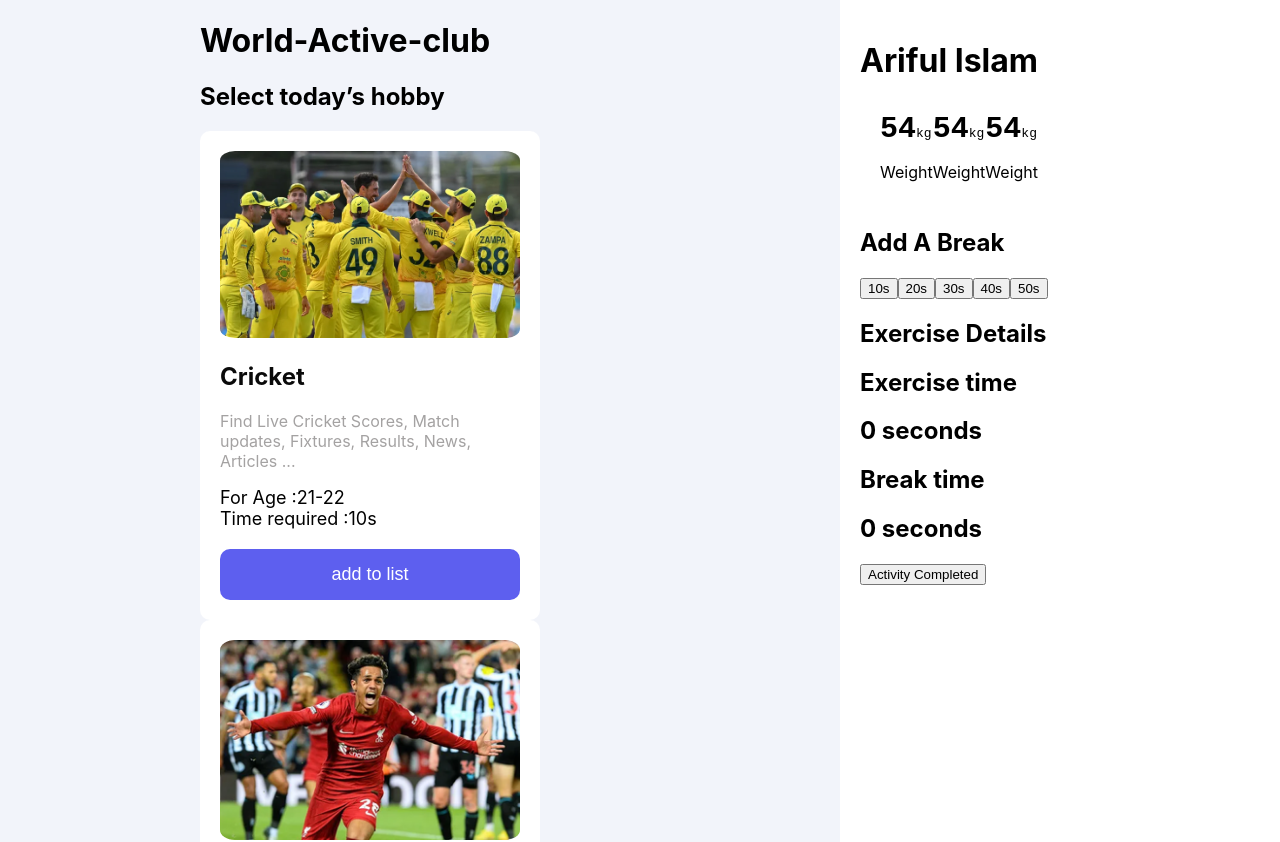
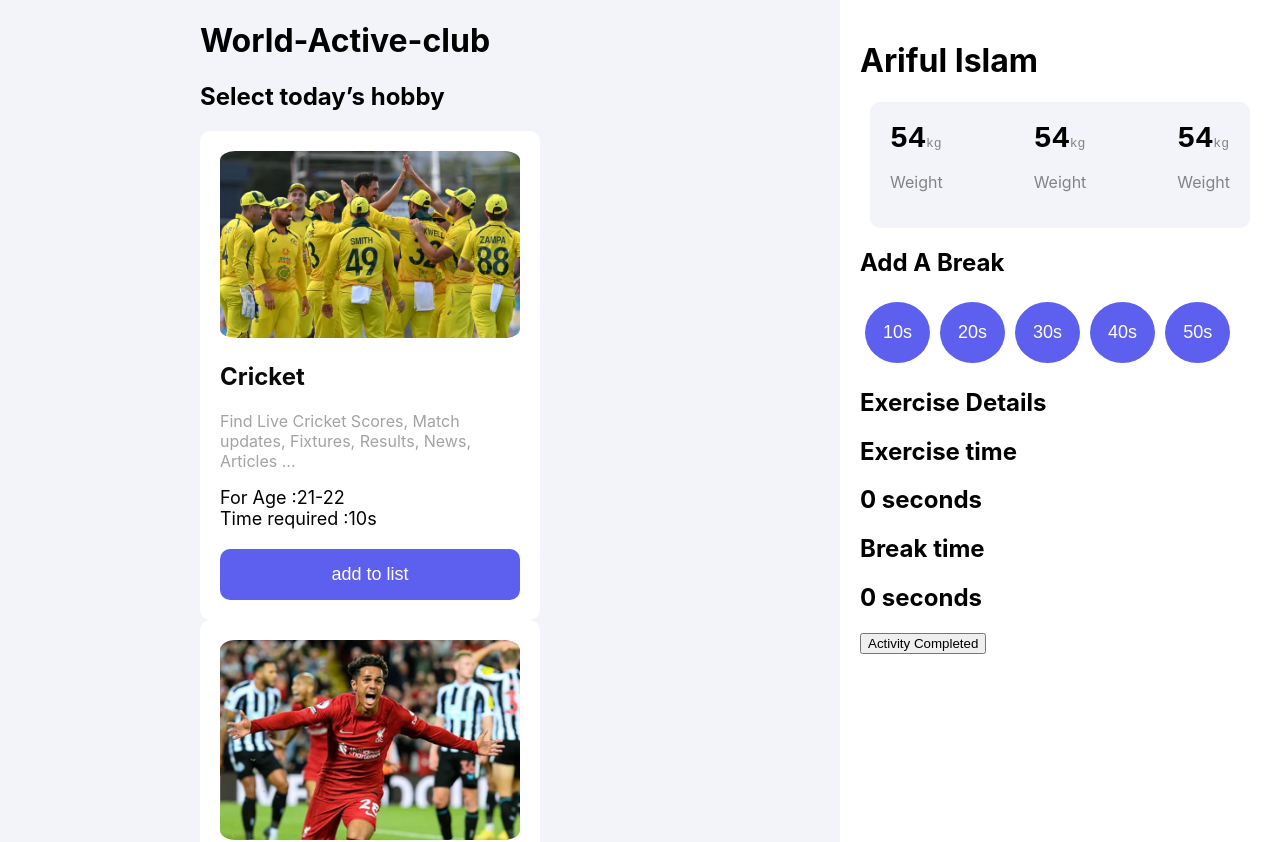
Before and after one commit to arifulgony/ultra-active-club, a React (Create React App) app: page / in a window 1280 px wide. Shown: the top 842 px of the page. Built offline with nearby package versions, Linux system fonts and the light colour scheme.

Commit message:
site cart details

```diff
--- a/src/component/Side_cart/SideCart.css
+++ b/src/component/Side_cart/SideCart.css
@@ -7,10 +7,27 @@
 .weight{
     font-size: 30px;
     font-weight: bold;
+    color: black;
 
 }
 .details{
     display: flex;
+    justify-content: space-between;
     margin: 0px 10px 0px 10px;
-    padding: 10px;
+    padding: 20px;
+    background-color: #F2F4FA;
+    border-radius: 10px;
+    color: #838383;
 }
+
+.time{}
+.time button{
+    text-align: center;
+    margin: 5px;
+    padding: 20px 18px;
+    color: #fff;
+    font-size: 18px;
+    border: none;
+    border-radius: 50%;
+    background-color: #5D5FEF;
+}
--- a/src/component/Side_cart/SideCart.js
+++ b/src/component/Side_cart/SideCart.js
@@ -24,7 +24,7 @@
             </div>
             <div>
                 <h2>Add A Break</h2>
-                <div>
+                <div className='time'>
                     <button onClick={()=>setends(10)}>10s</button>
                     <button onClick={()=>setends(20)}>20s</button>
                     <button onClick={()=>setends(30)}>30s</button>
```
